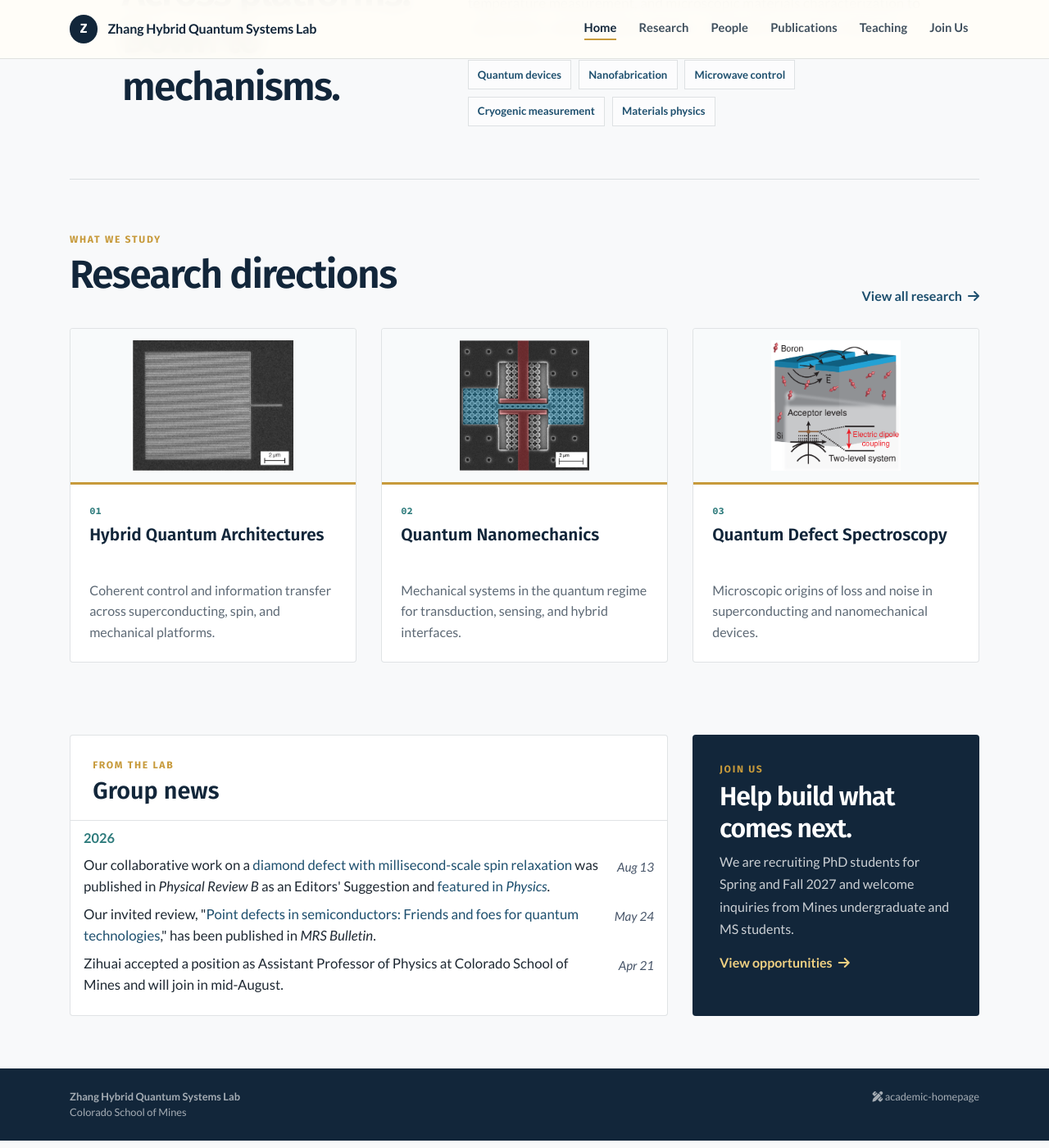
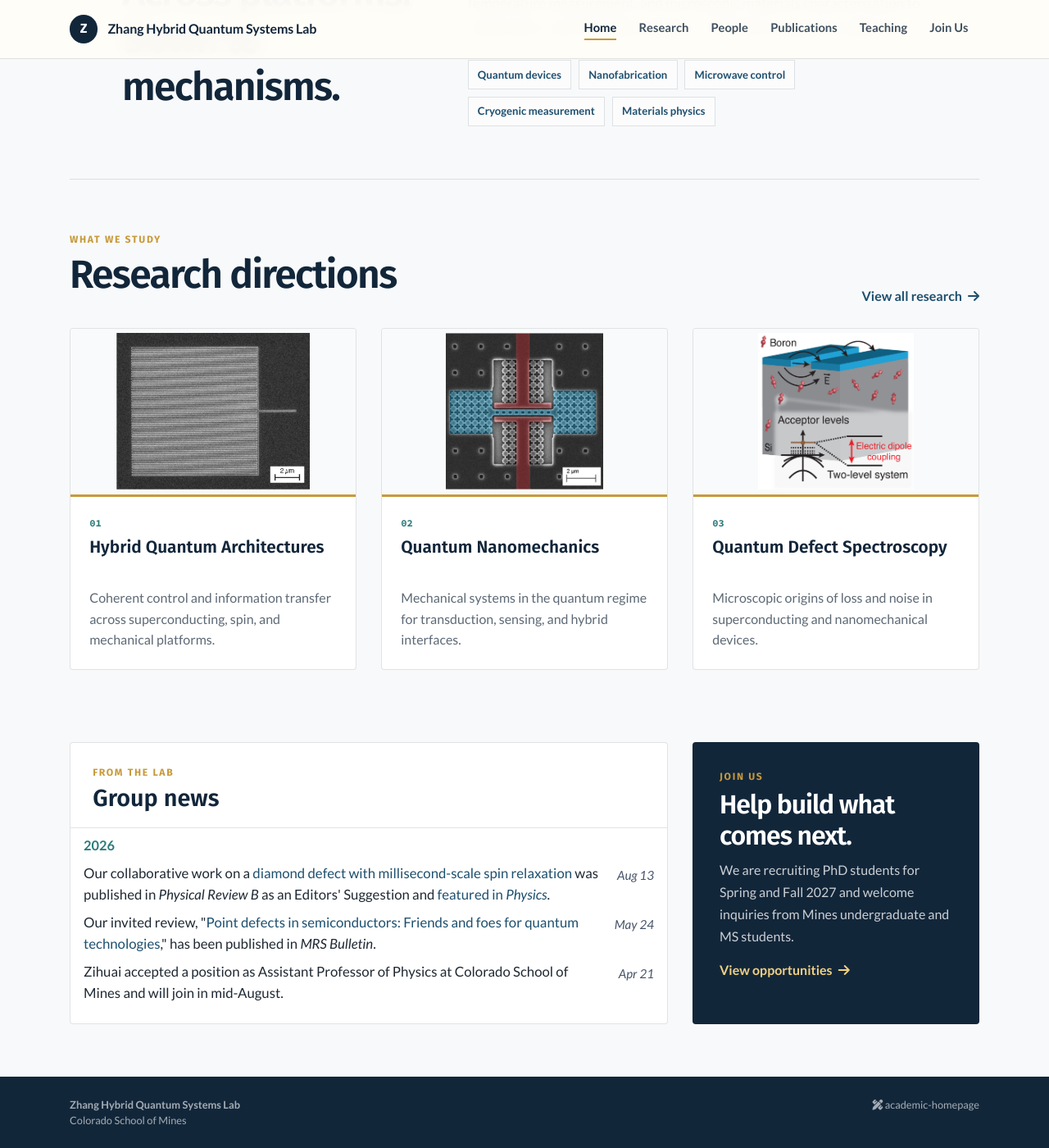
Before and after one commit to zihuaiz/zihuaiz.github.io, a Jekyll site: the page built from index.html, in a window 1280 px wide and 1400 px high, scrolled down 996 px. Shown: the whole window at 82% size. Built offline with Jekyll 4.4.1, drawn with Linux system fonts in a browser that asks for light colours; nearby versions of some CDN libraries; a style sheet for code colours, icons or effects is not loaded.

Commit message:
Refine homepage research cards

```diff
--- a/_layouts/default.html
+++ b/_layouts/default.html
@@ -26,7 +26,7 @@
     <link rel="preconnect" href="https://fonts.gstatic.com" crossorigin>
     <link href="https://fonts.googleapis.com/css2?family=Lato:ital,wght@0,300;0,400;0,700;0,900;1,300;1,400;1,700;1,900&family=Fira+Sans:ital,wght@0,100;0,200;0,300;0,400;0,500;0,600;0,700;0,800;0,900;1,100;1,200;1,300;1,400;1,500;1,600;1,700;1,800;1,900&family=Source+Code+Pro:ital,wght@0,200..900;1,200..900&display=swap" rel="stylesheet">
     <link rel="stylesheet" href="https://cdn.jsdelivr.net/npm/katex@0.16.11/dist/katex.min.css" integrity="sha384-nB0miv6/jRmo5UMMR1wu3Gz6NLsoTkbqJghGIsx//Rlm+ZU03BU6SQNC66uf4l5+" crossorigin="anonymous">
-    <link rel="stylesheet" href="{{ '/assets/css/global.css' | relative_url }}?v=20260829-spacing-type">
+    <link rel="stylesheet" href="{{ '/assets/css/global.css' | relative_url }}?v=20260829-research-cards">
 </head>
 <body class="bg-light" {{ page.body_attr }}>
     {% include navbar.html %}
--- a/assets/css/global.css
+++ b/assets/css/global.css
@@ -669,9 +669,9 @@
 
 .research-preview-card img {
   width: 100%;
-  height: 190px;
+  height: 205px;
   object-fit: contain;
-  padding: 0.9rem;
+  padding: 0.35rem;
   background: #f8fafb;
   border-bottom: 3px solid var(--lab-gold);
 }
@@ -689,7 +689,7 @@
 
 .research-preview-content h3 {
   min-height: 3.4rem;
-  margin: 0.55rem 0 0.7rem;
+  margin: 0.55rem 0 0.35rem;
   color: var(--lab-navy);
   font-family: "Fira Sans", sans-serif;
   font-size: 1.3rem;
```
